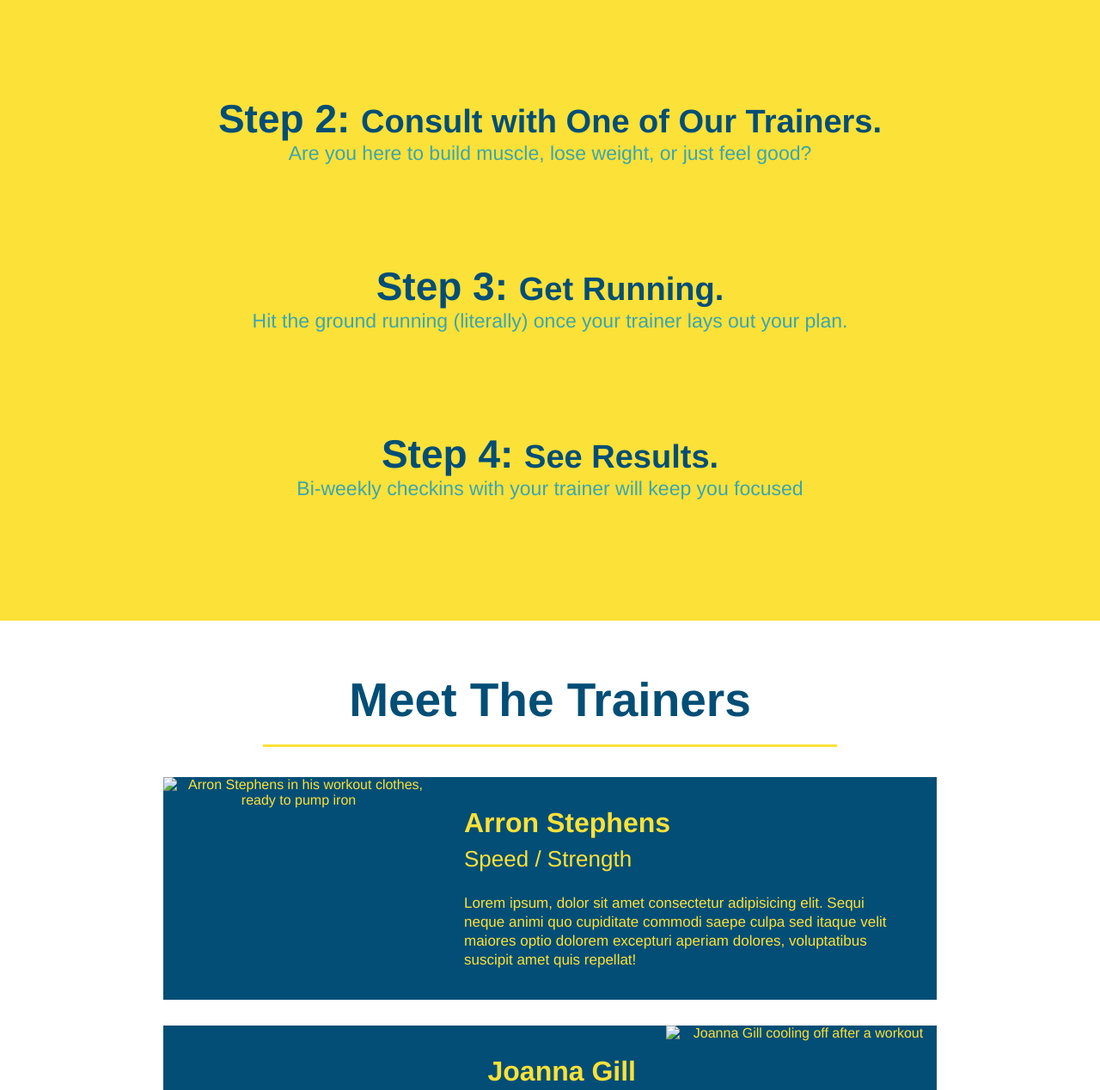
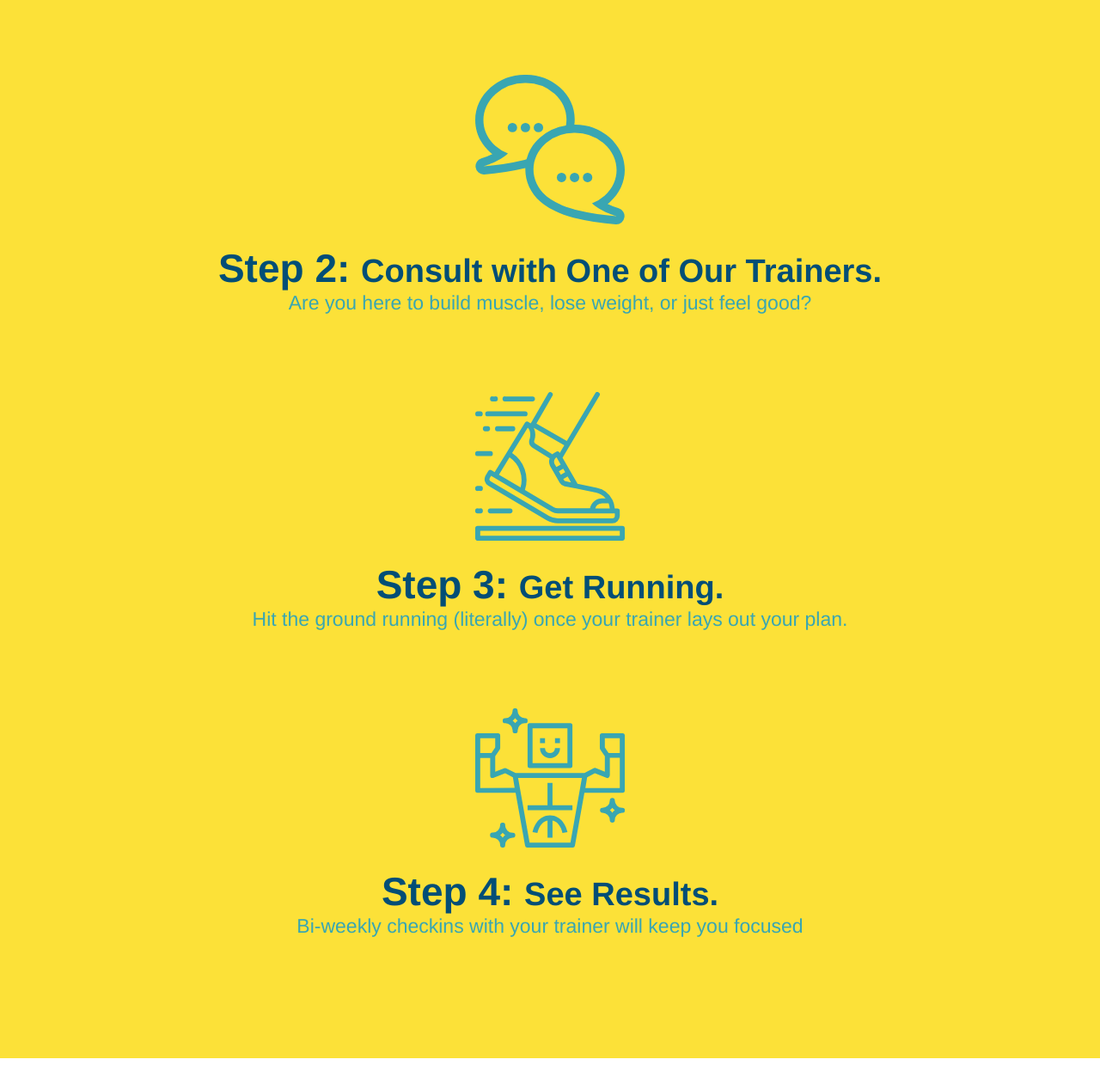
Before and after one commit to BrennanJLM/Run-Buddy, a plain HTML site: page index.html in a window 1280 px wide. Shown: the part 1360-2628 px from the top of the page at 86% size. Drawn offline with Linux system fonts and the light colour scheme.

Commit message:
Updated index.html

```diff
--- a/index.html
+++ b/index.html
@@ -86,25 +86,25 @@
     <h2 class="section-title secondary-border">What You Do</h2>
 
     <div>
-      <img src="./assets/images/step-1.svg" alt="" />
+      <img src=".assets/css/images/step-1.svg" alt="" />
       <h3>Step 1: <span>Fill Out the Form Above.</span></h3>
       <p>You're already here, so why not?</p>
     </div>
 
     <div>
-      <img src="./assets/images/step-2.svg" alt="" />
+      <img src="./assets/css/images/step-2.svg" alt="" />
       <h3>Step 2: <span>Consult with One of Our Trainers.</span></h3>
       <p>Are you here to build muscle, lose weight, or just feel good?</p>
     </div>
 
     <div>
-      <img src="./assets/images/step-3.svg" alt="" />
+      <img src="./assets/css/images/step-3.svg" alt="" />
       <h3>Step 3: <span>Get Running.</span></h3>
       <p>Hit the ground running (literally) once your trainer lays out your plan.</p>
     </div>
 
     <div>
-      <img src="./assets/images/step-4.svg" alt="" />
+      <img src="./assets/css/images/step-4.svg" alt="" />
       <h3>Step 4: <span>See Results.</span></h3>
       <p>Bi-weekly checkins with your trainer will keep you focused</p>
     </div>
@@ -114,7 +114,7 @@
   <section id="your-trainers" class="trainers">
     <h2 class="section-title primary-border">Meet The Trainers</h2>
     <article class="trainer">
-      <img src="./assets/images/trainer-1.jpg" alt="Arron Stephens in his workout clothes, ready to pump iron" />
+      <img src="./assets/css/images/trainer-1.jpg" alt="Arron Stephens in his workout clothes, ready to pump iron" />
       <div class="trainer-bio text-left">
         <h3>Arron Stephens</h3>
         <h4>Speed / Strength</h4>
@@ -137,12 +137,12 @@
           itaque velit maiores optio dolorem excepturi aperiam dolores, voluptatibus suscipit amet quis repellat!
         </p>
       </div>
-      <img src="./assets/images/trainer-2.jpg" alt="Joanna Gill cooling off after a workout" />
+      <img src="./assets/css/images/trainer-2.jpg" alt="Joanna Gill cooling off after a workout" />
     </article>
 
     <!-- third trainer bio -->
     <article class="trainer">
-      <img src="./assets/images/trainer-3.jpg"
+      <img src="./assets/css/images/trainer-3.jpg"
         alt="Harry Smith wearing a headband and lifting comically small pink weights" />
       <div class="trainer-bio text-left">
         <h3>Harry "the Headband" Smith</h3>
```
